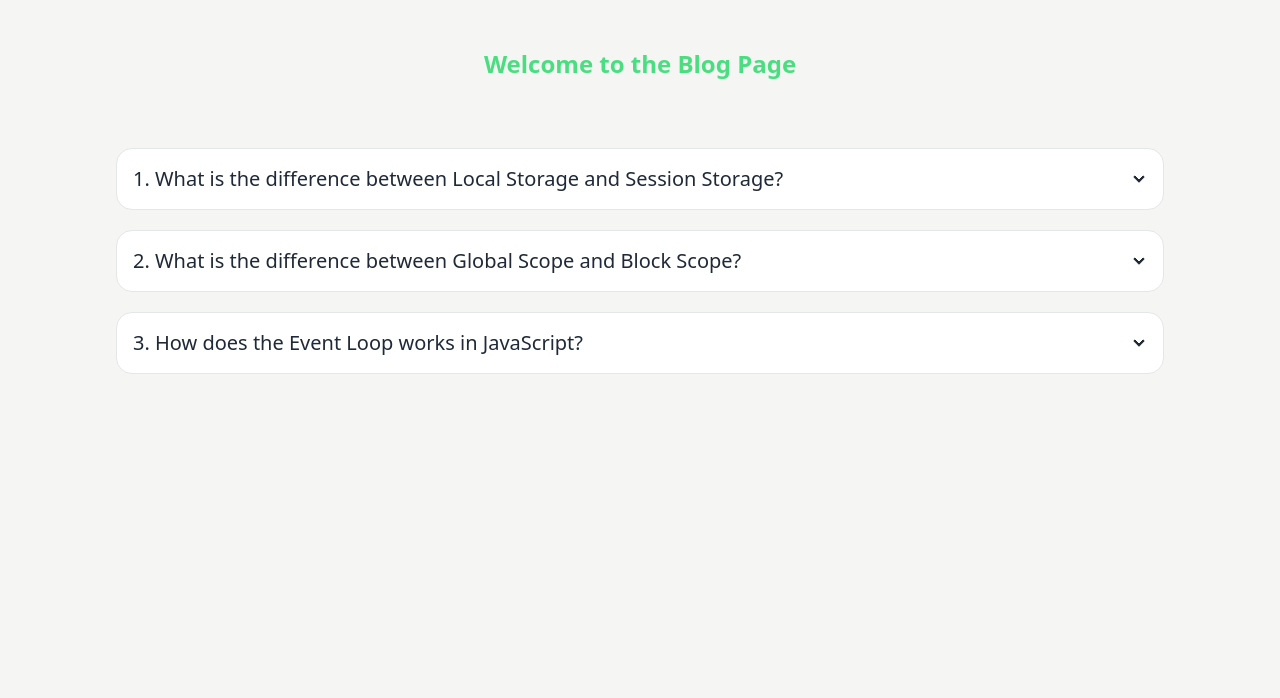
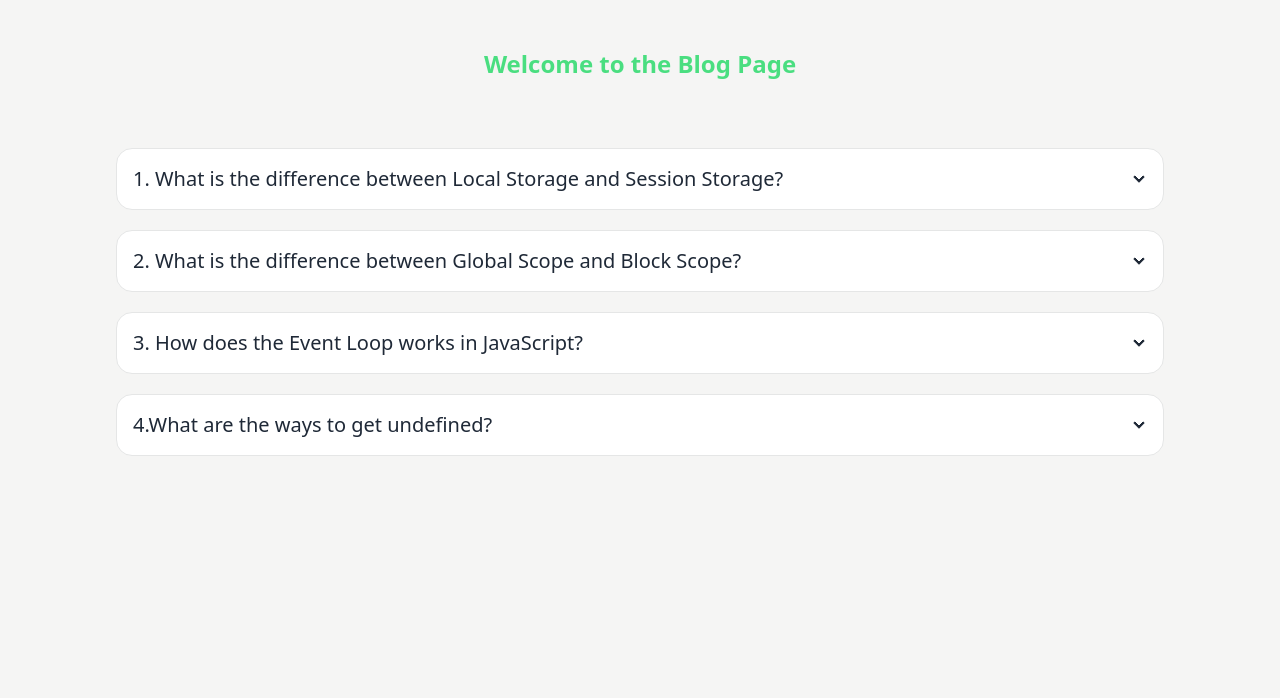
Before and after one commit to Bintiabashir/b6-type-monster-debug-assignment-Bintiabashir, a plain HTML site: page blog.html in a window 1280 px wide. Drawn offline with nearby package versions, Linux system fonts and the light colour scheme.

Commit message:
question-4 done

```diff
--- a/blog.html
+++ b/blog.html
@@ -77,6 +77,37 @@
 
             </div>
 
+            <!-- Question No-4  -->
+
+            <div tabindex="0" class="collapse collapse-arrow border border-base-300 bg-base-100 rounded-box mb-5">
+
+                <div class="collapse-title text-xl font-medium">
+                    4.What are the ways to get undefined?
+                </div>
+
+                <div class="collapse-content text-zinc-500">
+                    <p> There are 8 ways to get undefined :
+                        <br><br>
+                        1.variable that is not initialized;
+                        <br>
+                        2.function with no return;
+                        <br>
+                        3.parameter that is not passed;
+                        <br>
+                        4.if return has nothing on the right side;
+                        <br>
+                        5.property that doesn't exists on an object;
+                        <br>
+                        6.accessing array elements outside of the index range;
+                        <br>
+                        7.deleting an element inside an array;
+                        <br>
+                        8.set a value directly to undefined.
+                    </p>
+                </div>
+
+            </div>
+
         </section>
 
     </main>
```
